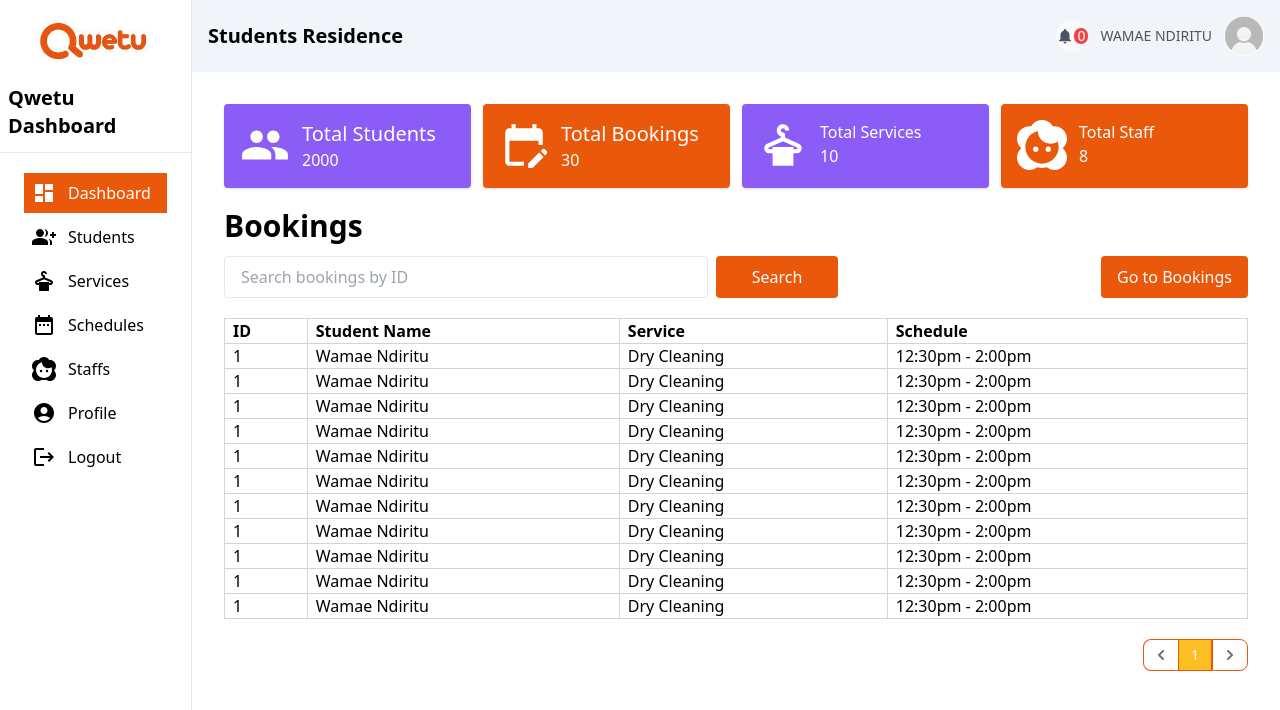
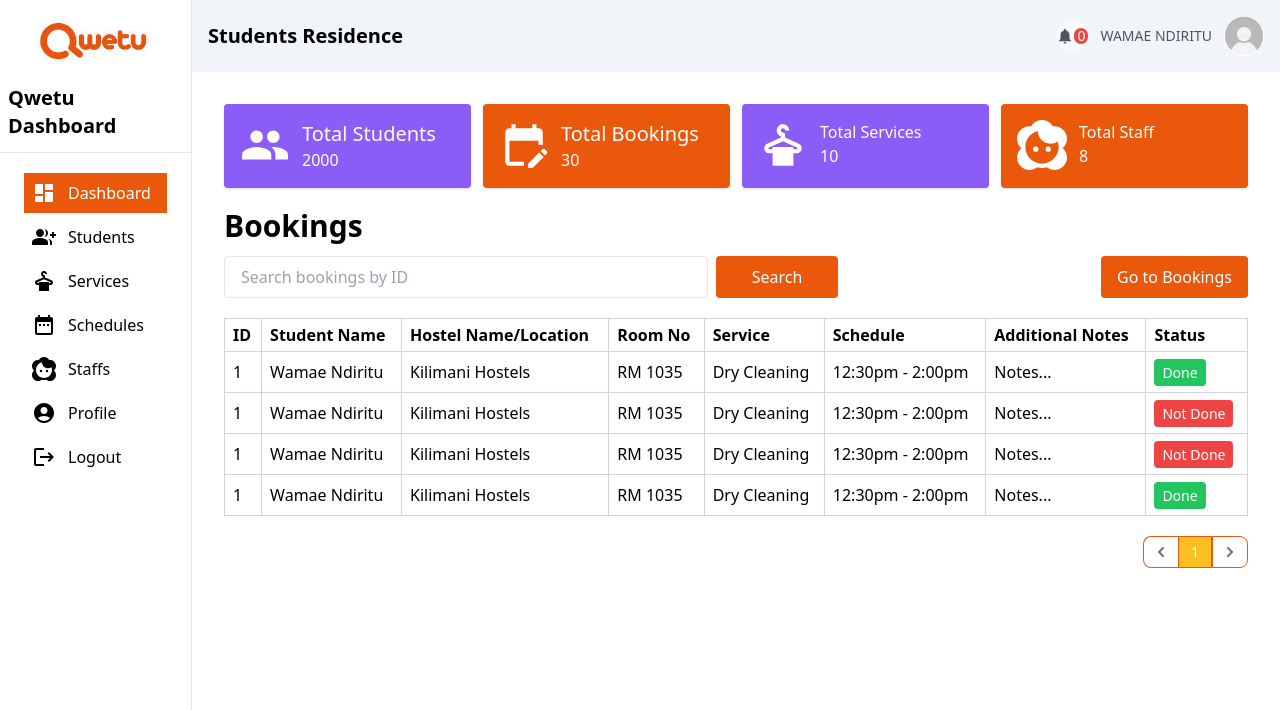
Before and after one commit to wamae-ndiritu/qwetu_laundry_booking_system, a React (Vite) app in the folder frontend/: page / in a window 1280 px wide. Shown: the top 710 px of the page. Built offline with nearby package versions, Linux system fonts and the light colour scheme.

Commit message:
Add bookings type

```diff
--- a/frontend/src/pages/Dashboard.jsx
+++ b/frontend/src/pages/Dashboard.jsx
@@ -64,84 +64,90 @@ const HomePage = () => {
       <section className='w-full overflow-x-auto my-5'>
         <table className='w-full border'>
           <thead className='border'>
-            <th className='border border-gray-300 px-2 text-left'>ID</th>
-            <th className='border border-gray-300 px-2 text-left'>
+            <th className='border border-gray-300 px-2 py-1 text-left'>ID</th>
+            <th className='border border-gray-300 px-2 py-1 text-left'>
               Student Name
             </th>
-            <th className='border border-gray-300 px-2 text-left'>Service</th>
-            <th className='border border-gray-300 px-2 text-left'>Schedule</th>
+            <th className='border border-gray-300 px-2 py-1 text-left'>
+              Hostel Name/Location
+            </th>
+            <th className='border border-gray-300 px-2 py-1 text-left'>
+              Room No
+            </th>
+            <th className='border border-gray-300 px-2 py-1 text-left'>
+              Service
+            </th>
+            <th className='border border-gray-300 px-2 py-1 text-left'>
+              Schedule
+            </th>
+            <th className='border border-gray-300 px-2 py-1 text-left'>
+              Additional Notes
+            </th>
+            <th className='border border-gray-300 px-2 py-1 text-left'>
+              Status
+            </th>
           </thead>
           <tbody>
             <tr>
-              <td className='border border-gray-300 px-2'>1</td>
-              <td className='border border-gray-300 px-2'>Wamae Ndiritu</td>
-              <td className='border border-gray-300 px-2'>Dry Cleaning</td>
-              <td className='border border-gray-300 px-2'>12:30pm - 2:00pm</td>
+              <td className='border border-gray-300 p-2'>1</td>
+              <td className='border border-gray-300 p-2'>Wamae Ndiritu</td>
+              <td className='border border-gray-300 p-2'>Kilimani Hostels</td>
+              <td className='border border-gray-300 p-2'>RM 1035</td>
+              <td className='border border-gray-300 p-2'>Dry Cleaning</td>
+              <td className='border border-gray-300 p-2'>12:30pm - 2:00pm</td>
+              <td className='border border-gray-300 p-2'>Notes...</td>
+              <td className='border border-gray-300 p-2'>
+                <span className='bg-green-500 px-2 py-1 text-sm rounded text-white'>
+                  Done
+                </span>
+              </td>
             </tr>
             <tr>
-              <td className='border border-gray-300 px-2'>1</td>
-              <td className='border border-gray-300 px-2'>Wamae Ndiritu</td>
-              <td className='border border-gray-300 px-2'>Dry Cleaning</td>
-              <td className='border border-gray-300 px-2'>12:30pm - 2:00pm</td>
-            </tr>{" "}
-            <tr>
-              <td className='border border-gray-300 px-2'>1</td>
-              <td className='border border-gray-300 px-2'>Wamae Ndiritu</td>
-              <td className='border border-gray-300 px-2'>Dry Cleaning</td>
-              <td className='border border-gray-300 px-2'>12:30pm - 2:00pm</td>
-            </tr>{" "}
-            <tr>
-              <td className='border border-gray-300 px-2'>1</td>
-              <td className='border border-gray-300 px-2'>Wamae Ndiritu</td>
-              <td className='border border-gray-300 px-2'>Dry Cleaning</td>
-              <td className='border border-gray-300 px-2'>12:30pm - 2:00pm</td>
-            </tr>{" "}
-            <tr>
-              <td className='border border-gray-300 px-2'>1</td>
-              <td className='border border-gray-300 px-2'>Wamae Ndiritu</td>
-              <td className='border border-gray-300 px-2'>Dry Cleaning</td>
-              <td className='border border-gray-300 px-2'>12:30pm - 2:00pm</td>
-            </tr>{" "}
-            <tr>
-              <td className='border border-gray-300 px-2'>1</td>
-              <td className='border border-gray-300 px-2'>Wamae Ndiritu</td>
-              <td className='border border-gray-300 px-2'>Dry Cleaning</td>
-              <td className='border border-gray-300 px-2'>12:30pm - 2:00pm</td>
-            </tr>{" "}
-            <tr>
-              <td className='border border-gray-300 px-2'>1</td>
-              <td className='border border-gray-300 px-2'>Wamae Ndiritu</td>
-              <td className='border border-gray-300 px-2'>Dry Cleaning</td>
-              <td className='border border-gray-300 px-2'>12:30pm - 2:00pm</td>
-            </tr>{" "}
-            <tr>
-              <td className='border border-gray-300 px-2'>1</td>
-              <td className='border border-gray-300 px-2'>Wamae Ndiritu</td>
-              <td className='border border-gray-300 px-2'>Dry Cleaning</td>
-              <td className='border border-gray-300 px-2'>12:30pm - 2:00pm</td>
+              <td className='border border-gray-300 p-2'>1</td>
+              <td className='border border-gray-300 p-2'>Wamae Ndiritu</td>
+              <td className='border border-gray-300 p-2'>Kilimani Hostels</td>
+              <td className='border border-gray-300 p-2'>RM 1035</td>
+              <td className='border border-gray-300 p-2'>Dry Cleaning</td>
+              <td className='border border-gray-300 p-2'>12:30pm - 2:00pm</td>
+              <td className='border border-gray-300 p-2'>Notes...</td>
+              <td className='border border-gray-300 p-2'>
+                <span className='bg-red-500 px-2 py-1 text-sm rounded text-white'>
+                  Not Done
+                </span>
+              </td>
             </tr>
             <tr>
-              <td className='border border-gray-300 px-2'>1</td>
-              <td className='border border-gray-300 px-2'>Wamae Ndiritu</td>
-              <td className='border border-gray-300 px-2'>Dry Cleaning</td>
-              <td className='border border-gray-300 px-2'>12:30pm - 2:00pm</td>
+              <td className='border border-gray-300 p-2'>1</td>
+              <td className='border border-gray-300 p-2'>Wamae Ndiritu</td>
+              <td className='border border-gray-300 p-2'>Kilimani Hostels</td>
+              <td className='border border-gray-300 p-2'>RM 1035</td>
+              <td className='border border-gray-300 p-2'>Dry Cleaning</td>
+              <td className='border border-gray-300 p-2'>12:30pm - 2:00pm</td>
+              <td className='border border-gray-300 p-2'>Notes...</td>
+              <td className='border border-gray-300 p-2'>
+                <span className='bg-red-500 px-2 py-1 text-sm rounded text-white'>
+                  Not Done
+                </span>
+              </td>
             </tr>
             <tr>
-              <td className='border border-gray-300 px-2'>1</td>
-              <td className='border border-gray-300 px-2'>Wamae Ndiritu</td>
-              <td className='border border-gray-300 px-2'>Dry Cleaning</td>
-              <td className='border border-gray-300 px-2'>12:30pm - 2:00pm</td>
-            </tr>
-            <tr>
-              <td className='border border-gray-300 px-2'>1</td>
-              <td className='border border-gray-300 px-2'>Wamae Ndiritu</td>
-              <td className='border border-gray-300 px-2'>Dry Cleaning</td>
-              <td className='border border-gray-300 px-2'>12:30pm - 2:00pm</td>
+              <td className='border border-gray-300 p-2'>1</td>
+              <td className='border border-gray-300 p-2'>Wamae Ndiritu</td>
+              <td className='border border-gray-300 p-2'>Kilimani Hostels</td>
+              <td className='border border-gray-300 p-2'>RM 1035</td>
+              <td className='border border-gray-300 p-2'>Dry Cleaning</td>
+              <td className='border border-gray-300 p-2'>12:30pm - 2:00pm</td>
+              <td className='border border-gray-300 p-2'>Notes...</td>
+              <td className='border border-gray-300 p-2'>
+                <span className='bg-green-500 px-2 py-1 text-sm rounded text-white'>
+                  Done
+                </span>
+              </td>
             </tr>
           </tbody>
         </table>
       </section>
-      <Pagination/>
+      <Pagination />
     </div>
   );
 };
```
